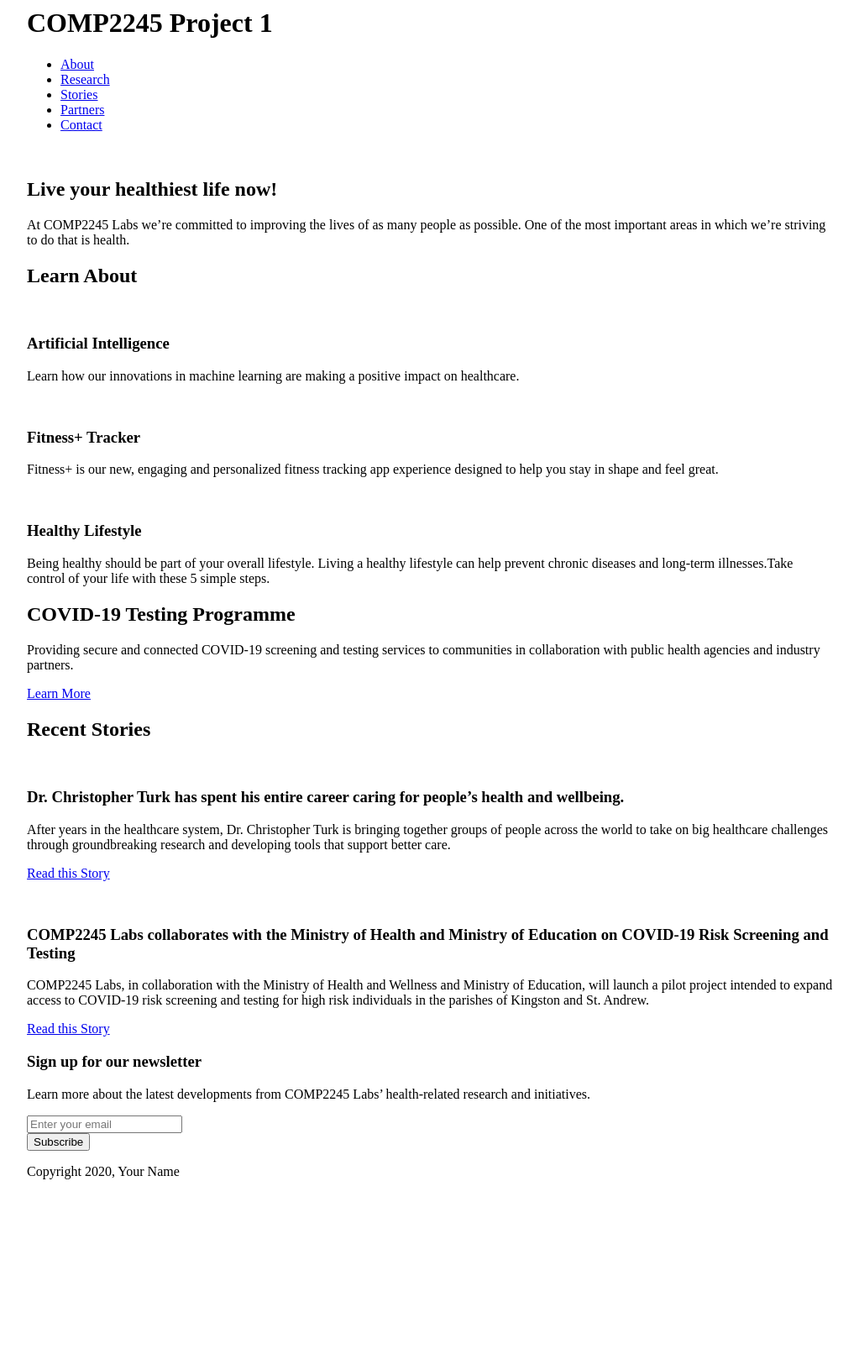
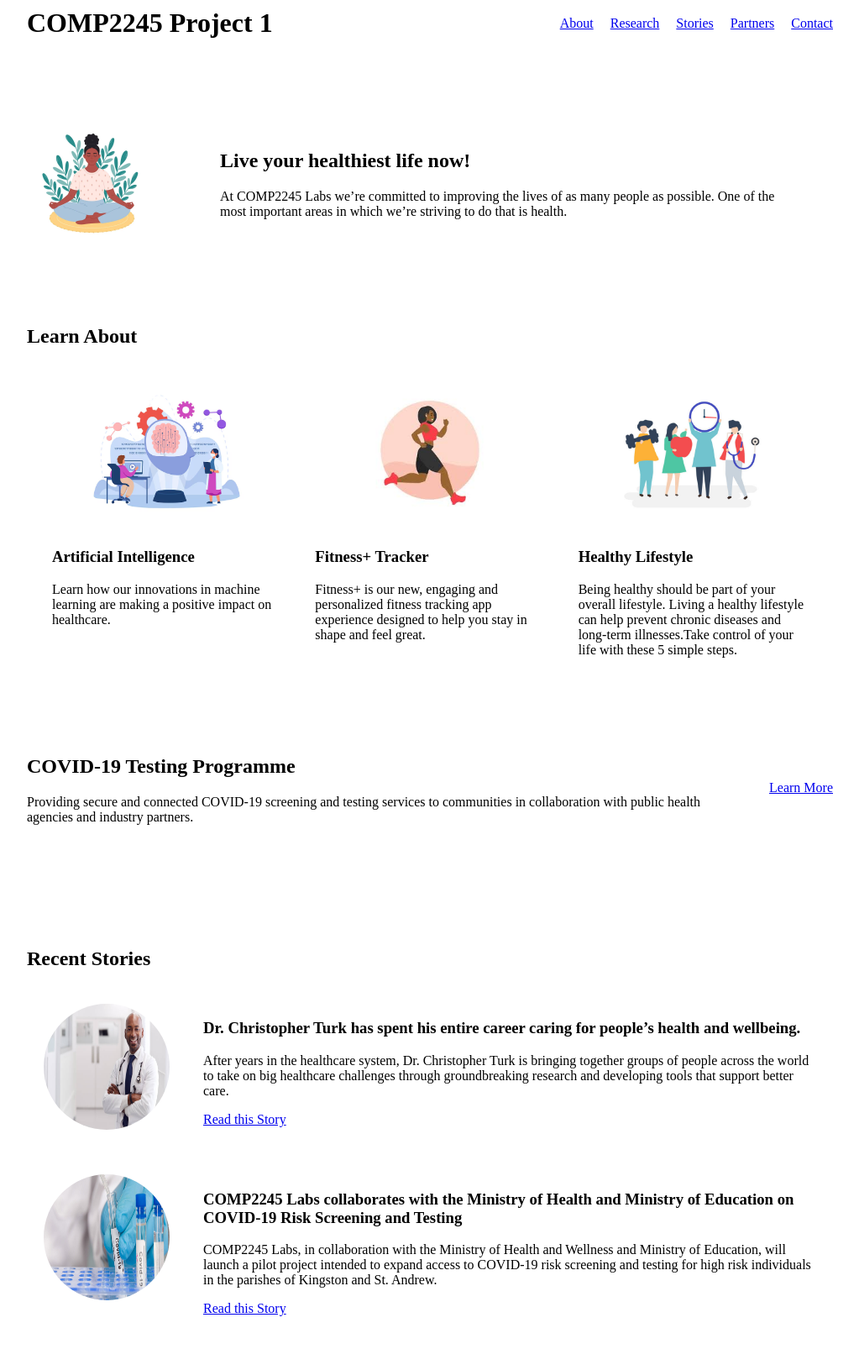
Before and after one commit to Nally00/comp2245-project1, a plain HTML site: page index.html in a window 1280 px wide. Shown: the part 12-1618 px from the top of the page at 84% size, without its empty margins (128-1151 px from the left). Before the commit the page ends 1432 px from the top, so only its background shows below. Drawn offline with Linux system fonts and the light colour scheme.

Commit message:
Adding updated CSS and images to the repository

```diff
--- a/index.html
+++ b/index.html
@@ -26,7 +26,7 @@
         <section class="overview-hero">
             <div class="container">
                 <div class="overview-hero-image">
-                    <img src="#" alt="">
+                    <img src="pic1.jpg" alt="Hero image">
                 </div>
                 <div class="overview-hero-text">
                     <h2>Live  your healthiest life now!</h2>
@@ -39,21 +39,21 @@
                 <h2>Learn About</h2>
                 <div class="cards">
                     <div class="card">
-                        <img src="#" alt="">
+                        <img src="pic2.webp" alt="AI image">
                         <div class="card-body">
                             <h3>Artificial Intelligence</h3>
                             <p>Learn how our innovations in machine learning are making a positive impact on healthcare.</p>
                         </div>
                     </div>
                     <div class="card">
-                        <img src="#" alt="">
+                        <img src="pic3.jpg" alt="Fitness image">
                         <div class="card-body">
                             <h3>Fitness+ Tracker</h3>
                             <p>Fitness+ is our new, engaging and personalized fitness tracking app experience designed to help you stay in shape and feel great.</p>
                         </div>
                     </div>
                     <div class="card">
-                        <img src="#" alt="">
+                        <img src= "pic4.jpg" alt="Lifestyle image">
                         <div class="card-body">
                             <h3>Healthy Lifestyle</h3>
                             <p>Being healthy should be part of your overall lifestyle. Living a healthy lifestyle can help prevent chronic diseases and long-term illnesses.Take control of your life with these 5 simple steps.</p>
@@ -64,7 +64,7 @@
         </section>
         <section class="testing">
             <div class="container">
-                <div class="testing-desciption">
+                <div class="testing-description">
                     <h2>COVID-19 Testing Programme</h2>
                     <p>Providing secure and connected COVID-19 screening and testing services to communities in collaboration with public health agencies and industry partners.</p>
                 </div>
@@ -77,7 +77,7 @@
             <div class="container">
                 <h2>Recent Stories</h2>
                 <article>
-                    <img src="" alt="">
+                    <img src="pic5.jpg" alt="Doctor image">
                     <div class="article-body">
                         <h3>Dr. Christopher Turk has spent his entire career caring for people’s health and wellbeing.</h3>
                         <p>After years in the healthcare system, Dr. Christopher Turk is bringing together groups of people across the world to take on big healthcare challenges through groundbreaking research and developing tools that support better care.</p>
@@ -85,7 +85,7 @@
                     </div>
                 </article>
                 <article>
-                    <img src="" alt="">
+                    <img src="pic6.jpg" alt="Lab image">
                     <div class="article-body">
                         <h3>COMP2245 Labs collaborates with the Ministry of Health and Ministry of Education on COVID-19 Risk Screening and Testing</h3>
                         <p>COMP2245 Labs, in collaboration with the Ministry of Health and Wellness and Ministry of Education, will launch a pilot project intended to expand access to COVID-19 risk screening and testing for high risk individuals in the parishes of Kingston and St. Andrew.</p>
@@ -110,7 +110,7 @@
     </main>
     <footer>
         <div class="container">
-            <p>Copyright 2020, Your Name</p>
+            <p>Copyright 2024, Naleka Beckford</p>
         </div>
     </footer>
 </body>
--- a/styles.css
+++ b/styles.css
@@ -9,3 +9,112 @@
     max-width: 960px;
     width: 100%;
 }
+
+header .container {
+    display: flex;
+    align-items: center;
+    justify-content: space-between;
+}
+
+header nav ul {
+    list-style-type: none;
+    display: flex;
+    gap: 20px;
+}
+
+.overview-hero .container {
+    display: flex;
+    align-items: center;
+    gap: 30px;
+    padding: 40px;
+}
+
+.overview-hero img{
+    height: 150px;
+    width: 150px;
+}
+
+.overview-hero-text {
+   padding: 50px;
+    flex: 1;
+}
+
+.cards{
+    display: grid;
+    grid-template-columns: repeat(3, 1fr);
+    gap:40px;
+    padding: 30px;
+}
+
+.card{
+    display: flex;
+    flex-direction: column;
+    align-items:center;
+    text-align: left;
+}
+
+.card img {
+    width: auto;
+    height: 150px;
+    margin-bottom: 20px;
+}
+
+.testing .container {
+    display: flex;
+    align-items: center;
+    justify-content: space-between;
+    gap: 60px;
+    padding: 50px;
+}
+
+.testing-description {
+    flex: 1;
+}
+
+.stories .container{
+    padding: 60px;
+}
+
+.stories article{
+    display: flex;
+    align-items: flex-start;
+    gap: 40px;
+    padding: 20px;
+}
+
+.stories img {
+    width: 150px;
+    height: 150px;
+    border-radius: 100%;
+}
+
+.article-body{
+    flex: 1;
+}
+
+.newsletter {
+    text-align: center;
+    padding: 70px;
+
+}
+
+.newsletter p {
+
+   padding: 0px, 40px;
+}
+
+.form-group {
+    display: inline-flex;
+    align-items: center;
+    margin-top: 20px;
+}
+
+.form-group input[type="email"] {
+    padding: 10px;
+    margin-right: 10px;
+
+}
+
+button.btn {
+    padding: 10px 20px;
+}
```
Also changed, not shown: pic1.jpg (added), pic2.webp (added), pic3.jpg (added), pic4.jpg (added), pic5.jpg (added), pic6.jpg (added).
